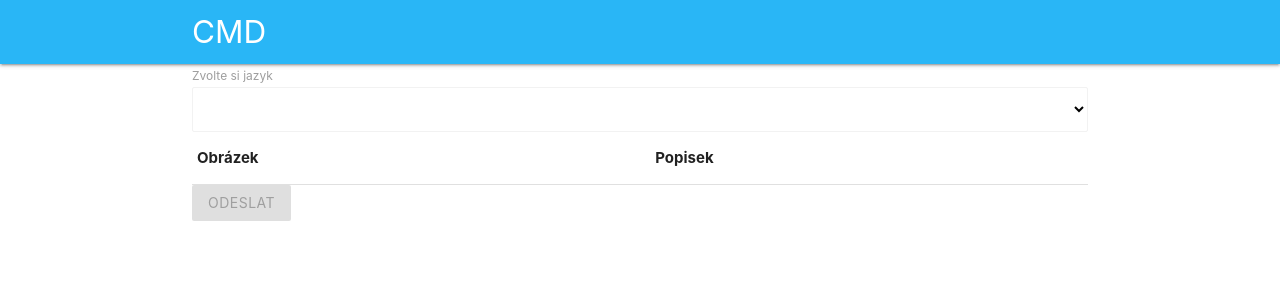
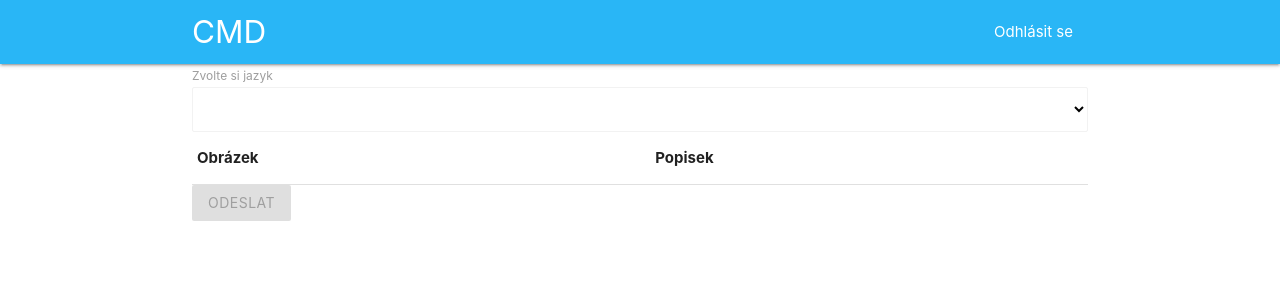
Before and after one commit to wikimedia/labs-tools-commons-mass-description, a Flask app: page / in a window 1280 px wide. Shown: the top 300 px of the page. Run offline with Flask 2, Linux system fonts and the light colour scheme; the visitor is signed in with stand-in values (Sample User, id 1); data that the repository does not hold is empty; some libraries are stand-ins or nearby versions.

Commit message:
Add logout link to blocked and tool

```diff
--- a/src/templates/blocked.html
+++ b/src/templates/blocked.html
@@ -13,6 +13,9 @@
 		<nav class="light-blue lighten-1" role="navigation">
 			<div class="nav-wrapper container">
 				<a class="brand-logo" href="#">CMD</a>
+				<ul class="right hide-on-med-and-down">
+					<li><a href="logout">Odhlásit se</a></li>
+				</ul>
 			</div>
 		</nav>
 		<div class="container">
--- a/src/templates/tool.html
+++ b/src/templates/tool.html
@@ -14,6 +14,9 @@
 		<nav class="light-blue lighten-1" role="navigation">
 			<div class="nav-wrapper container">
 				<a class="brand-logo" href="#">CMD</a>
+				<ul class="right hide-on-med-and-down">
+					<li><a href="logout">Odhlásit se</a></li>
+				</ul>
 			</div>
 		</nav>
 		<div class="container">
```
